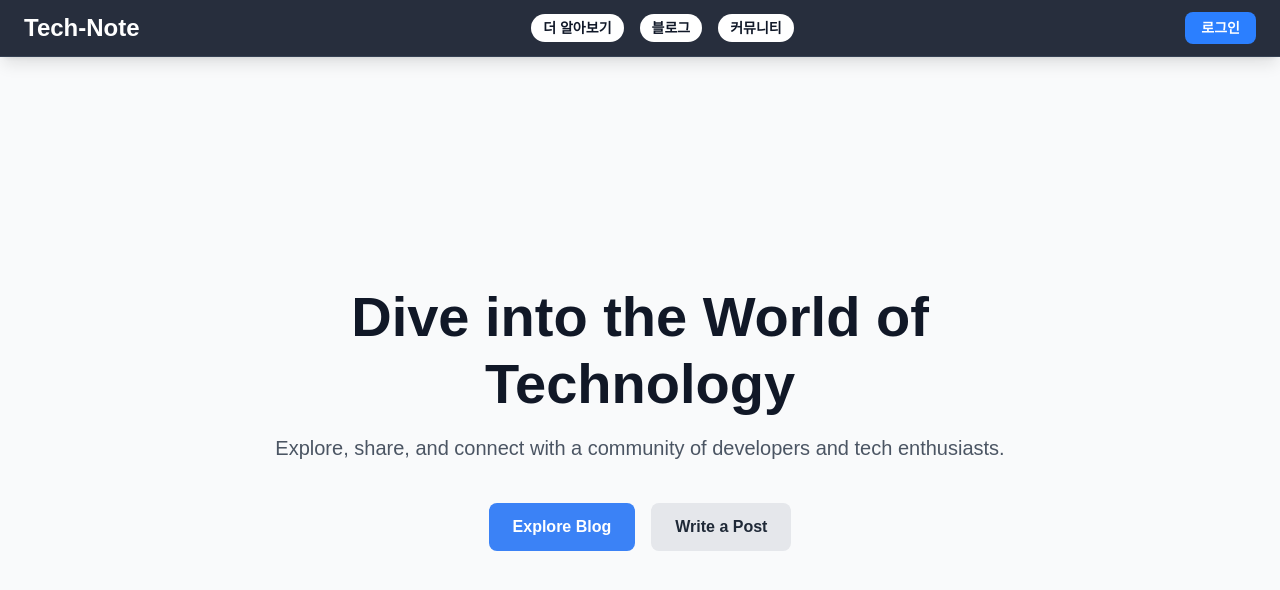
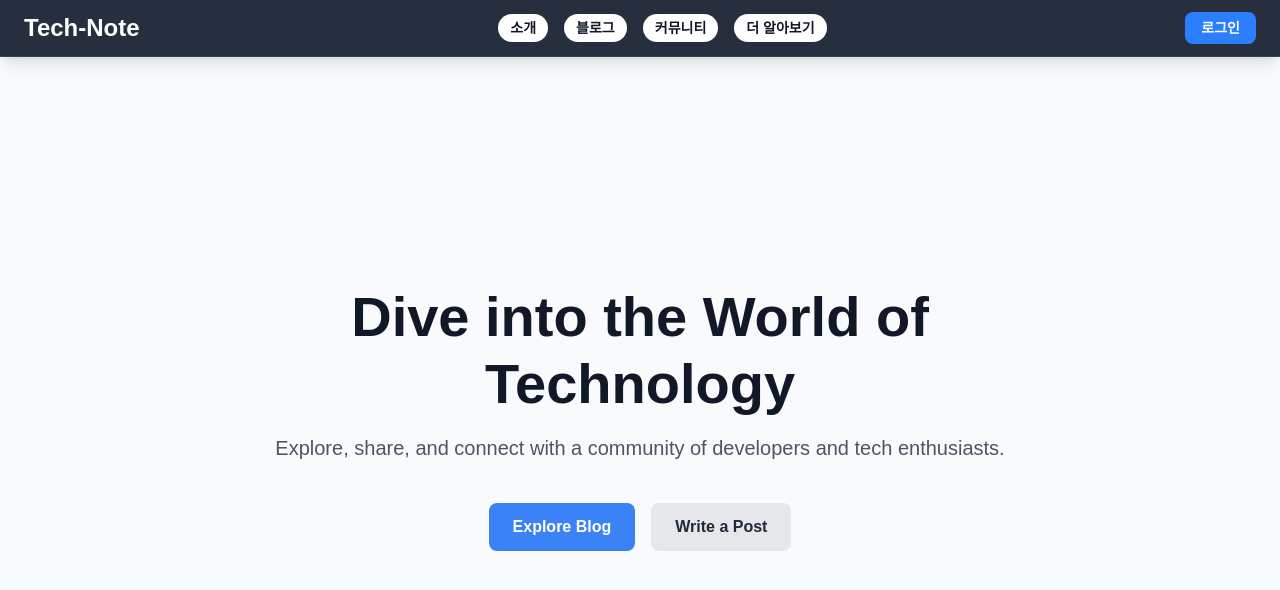
Before and after one commit to TechginusTG/Tech-Note, a Next.js app: page / in a window 1280 px wide. Shown: the top 590 px of the page. Built offline with nearby package versions, Linux system fonts and the light colour scheme; no server answers.

Commit message:
방식 수정

```diff
--- a/components/Header.tsx
+++ b/components/Header.tsx
@@ -27,6 +27,9 @@ const Header = () => {
         </Link>
         <ClientOnly>
           <div className="hidden md:flex items-center space-x-4">
+            <Link href="/about" className="bg-white text-gray-900 py-1 px-3 rounded-full text-sm font-semibold hover:bg-gray-200 transition-colors">{t('about')}</Link>
+            <Link href="/blog" className="bg-white text-gray-900 py-1 px-3 rounded-full text-sm font-semibold hover:bg-gray-200 transition-colors">{t('blog')}</Link>
+            <Link href="/community" className="bg-white text-gray-900 py-1 px-3 rounded-full text-sm font-semibold hover:bg-gray-200 transition-colors">{t('community')}</Link>
             <div
               className="relative"
               onMouseEnter={() => setLearnMoreOpen(true)}
@@ -39,12 +42,11 @@ const Header = () => {
                 <div className="absolute mt-2 w-48 bg-white rounded-md shadow-lg z-10">
                   <div className="py-1">
                     <Link href="/about" className="block px-4 py-2 text-sm text-gray-700 hover:bg-gray-100">{t('about')}</Link>
+                    <Link href="#" className="block px-4 py-2 text-sm text-gray-700 hover:bg-gray-100">Placeholder</Link>
                   </div>
                 </div>
               )}
             </div>
-            <Link href="/blog" className="bg-white text-gray-900 py-1 px-3 rounded-full text-sm font-semibold hover:bg-gray-200 transition-colors">{t('blog')}</Link>
-            <Link href="/community" className="bg-white text-gray-900 py-1 px-3 rounded-full text-sm font-semibold hover:bg-gray-200 transition-colors">{t('community')}</Link>
             {/* Add more links as needed */}
           </div>
         </ClientOnly>
```
